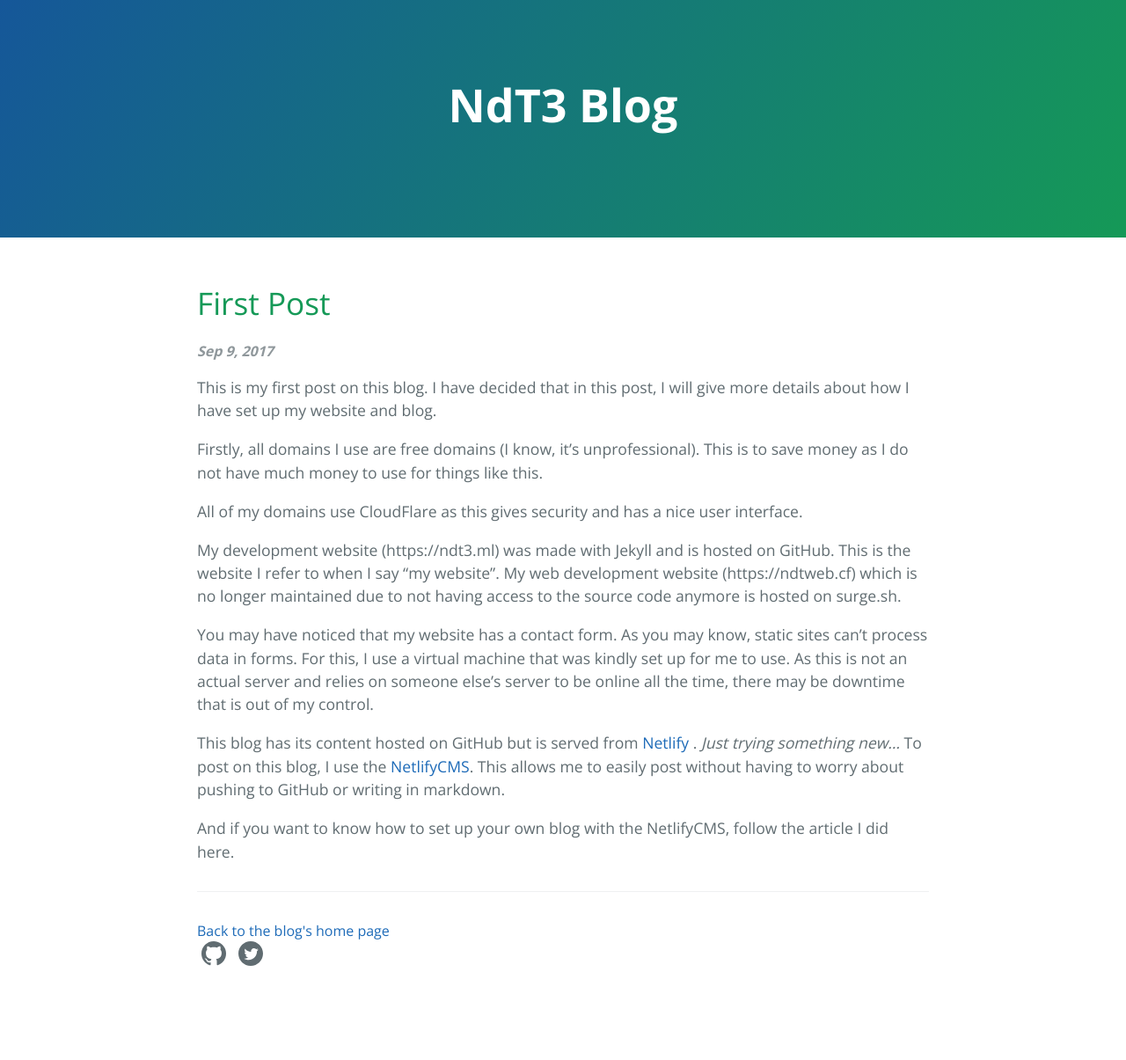
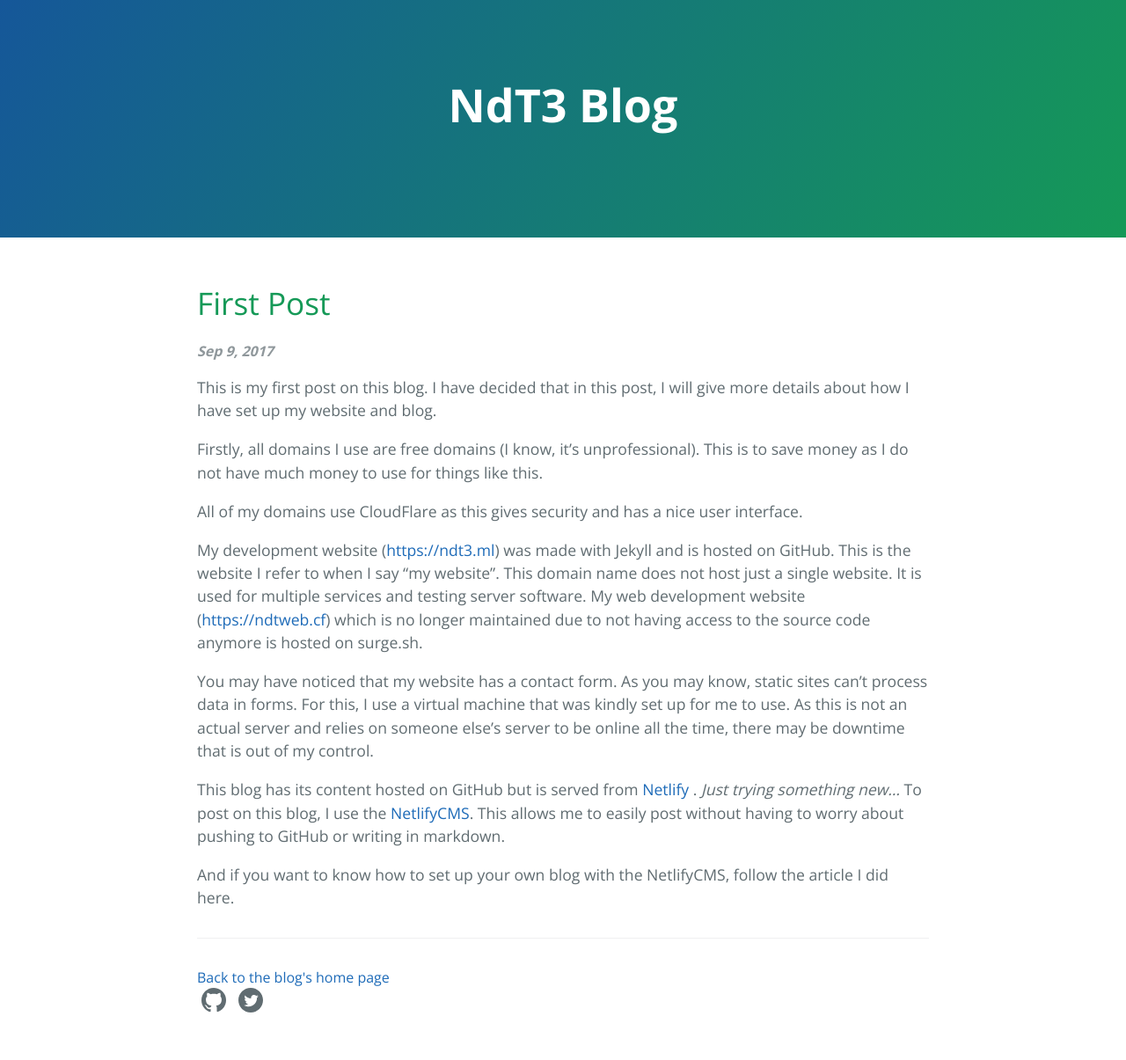
Before and after one commit to TrueWinter/blog, a Jekyll site: the page built from _posts/2017-09-09-first-post.md, in a window 1280 px wide. Shown: the whole page at 88% size. Built offline with Jekyll 4.4.1, drawn with Linux system fonts in a browser that asks for light colours; the repository's description, which GitHub fills in, is left out; before the commit the page ends 1152 px from its top, so only the background shows below that.

Commit message:
Update Post “2017-09-09-first-post”

```diff
--- a/_posts/2017-09-09-first-post.md
+++ b/_posts/2017-09-09-first-post.md
@@ -8,7 +8,7 @@
 
 All of my domains use CloudFlare as this gives security and has a nice user interface.
 
-My development website (https://ndt3.ml) was made with Jekyll and is hosted on GitHub. This is the website I refer to when I say “my website”. My web development website (https://ndtweb.cf) which is no longer maintained due to not having access to the source code anymore is hosted on surge.sh.
+My development website ([https://ndt3.ml](https://ndt3.ml)) was made with Jekyll and is hosted on GitHub. This is the website I refer to when I say “my website”. This domain name does not host just a single website. It is used for multiple services and testing server software. My web development website ([https://ndtweb.cf](https://ndtweb.cf)) which is no longer maintained due to not having access to the source code anymore is hosted on surge.sh.
 
 You may have noticed that my website has a contact form. As you may know, static sites can’t process data in forms. For this, I use a virtual machine that was kindly set up for me to use. As this is not an actual server and relies on someone else’s server to be online all the time, there may be downtime that is out of my control.
 
```
